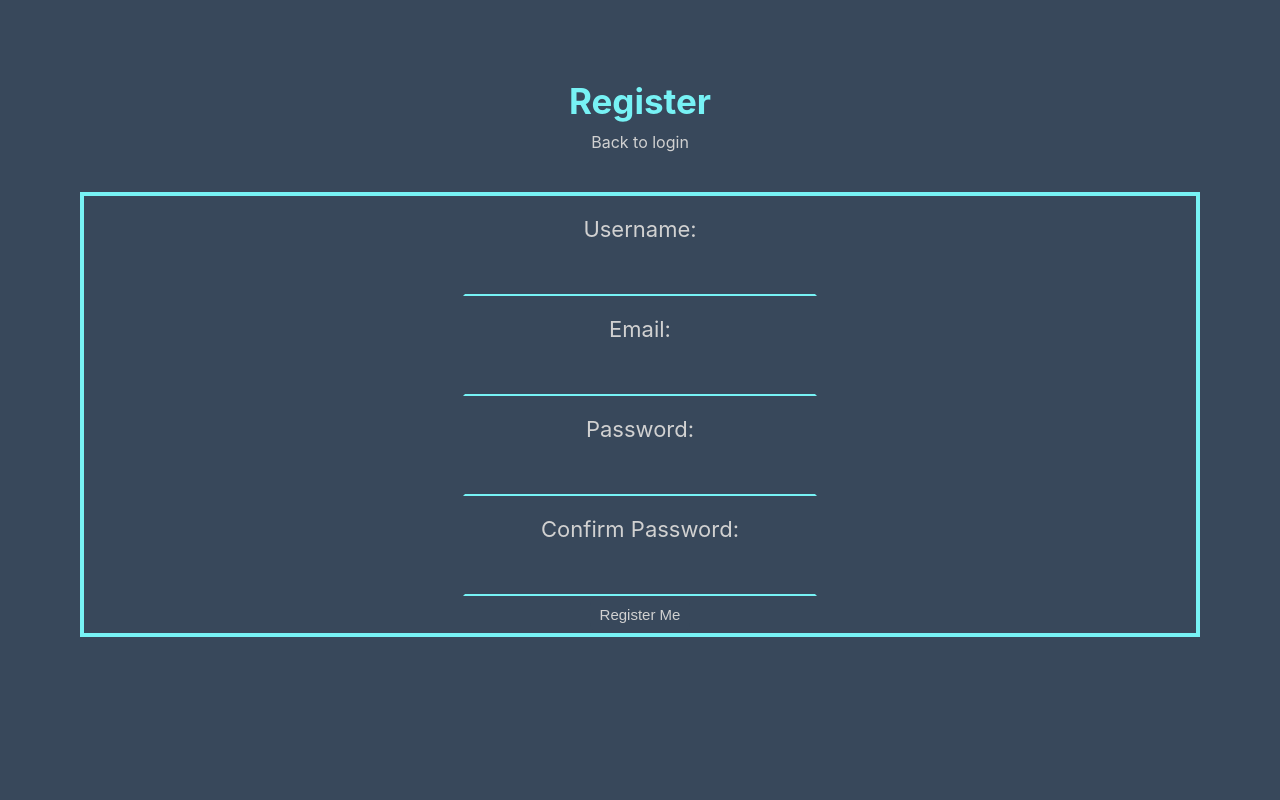
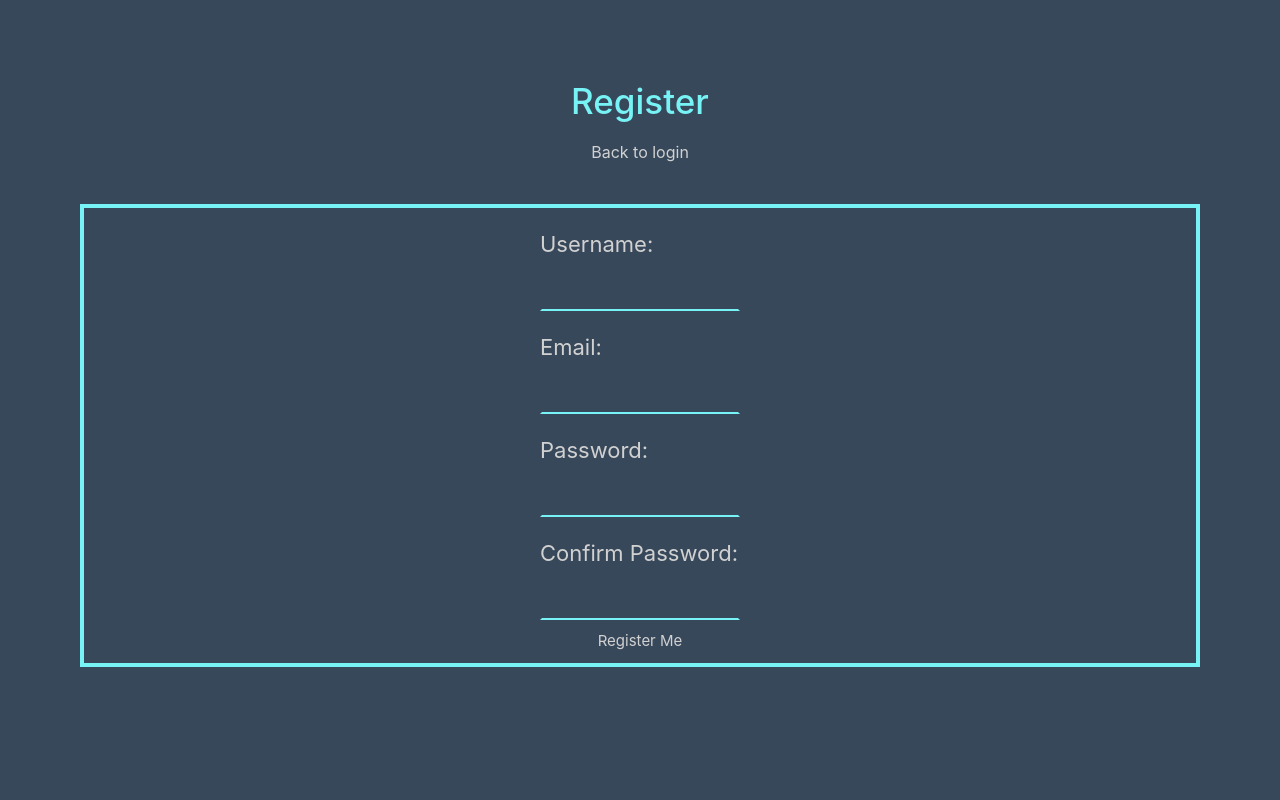
Before and after one commit to Branley22/solo_project, a React (Create React App) app in the folder client/: page / in a window 1280 px wide. Shown: the top 800 px of the page. Built offline with nearby package versions, Linux system fonts and the light colour scheme.

Commit message:
commit new css update

```diff
--- a/client/public/index.html
+++ b/client/public/index.html
@@ -24,6 +24,7 @@
       work correctly both with client-side routing and a non-root public URL.
       Learn how to configure a non-root public URL by running `npm run build`.
     -->
+    <link href="https://cdn.jsdelivr.net/npm/bootstrap@5.1.3/dist/css/bootstrap.min.css" rel="stylesheet" integrity="sha384-1BmE4kWBq78iYhFldvKuhfTAU6auU8tT94WrHftjDbrCEXSU1oBoqyl2QvZ6jIW3" crossorigin="anonymous">
     <title>React App</title>
   </head>
   <body>
--- a/client/src/App.css
+++ b/client/src/App.css
@@ -3,8 +3,9 @@
   padding: 0px;
 }
 
-.App {
+/* .App {
   text-align: center;
+  height: 100px;
 }
 
 a {
@@ -22,7 +23,6 @@ h3{
   font-size: 30px;
   padding: 10px;
   color:rgb(209, 209, 209);
-
 }
 
 a:hover{
@@ -193,10 +193,304 @@ span {
   cursor: pointer;
   margin-bottom: 30px;
   padding: 2px;
-
 }
 
 .logout-link:hover{
   background-color: rgb(119,242,245);
   border-style: none;
+} */
+
+label {
+  display: block;
+  width: 200px;
+  margin: 20px auto;
+  font-size: 22px;
+  color: rgb(209, 209, 209);
+  text-align: left;
 }
+
+input {
+  width: 200px;
+  height: 30px;
+  text-align: left;
+  border: 2px solid black;
+  border-top-color: rgb(56, 72, 91);
+  border-right-color: rgb(56, 72, 91);
+  border-left-color: rgb(56, 72, 91);
+  border-bottom-color: rgb(119,242,245);
+  background: transparent;
+}
+
+select{
+  width: 350px;
+  height: 30px;
+  border: 2px solid black;
+  background-color: (56, 72, 91);
+  background: transparent;
+  border: 2px solid rgb(119,242,245);
+}
+
+a {
+  text-decoration: none;
+  color:rgb(209, 209, 209);
+}
+
+a:hover{
+  color: rgb(0, 0, 0);
+  transition: 0.5s;
+}
+
+h2{
+  font-size: 35px;
+  color: rgb(119,242,245);
+  padding-bottom: 10px;
+}
+
+h3{
+  font-size: 30px;
+  padding: 10px;
+  color:rgb(209, 209, 209);
+
+}
+
+li{
+  list-style: none;
+}
+
+.login-container{
+  background-color:rgb(56, 72, 91);
+  height: fit-content;
+  padding: 80px;
+  text-align: center;
+  }
+
+  .login-footer{
+    display: flex;
+    justify-content: space-evenly;
+  }
+
+  .logout-link{
+    background-color:rgb(209, 209, 209);
+    color: black;
+    font-size: 15px;
+    border-radius: 5px;
+    padding: 2px;
+    cursor: pointer;
+    margin-bottom: 30px;
+    padding: 2px;
+  }
+
+  .logout-link:hover{
+    background-color: rgb(119,242,245);
+    border-style: none;
+  }
+
+  .allbook-container {
+    padding: 29px;
+    background-color: rgb(56, 72, 91);
+    height: 970px;
+    text-align: center;
+  }
+
+  .allbooks-header {
+    display: flex;
+    justify-content: space-between;
+    background-color: rgb(56, 72, 91);
+  }
+
+  .allbooks-title{
+    color: rgb(119,242,245);
+    margin-top: 70px;
+    font-style: italic;
+    padding-left: 20px;
+  }
+
+  .add-new-book-p {
+    text-align: right;
+    margin-bottom: 40px;
+  }
+
+  .small-img{
+    width: 70px;
+    height: 70px;
+  }
+
+  .allbook-table {
+    table-layout:fixed;
+    border-collapse: fixed;
+    text-align: center;
+    width: 100%;
+    height:130%;
+    /* margin: auto; */
+    /* padding: 100px; */
+    color: rgb(209, 209, 209);
+    font-size: 17px;
+  }
+
+  td {
+    background: #333;
+    color: white;
+    font-weight: bold;
+    padding: 3px;
+  }
+
+  th, td{
+    width: 20%;
+    /* text-align: left; */
+    /* border: .5px solid black; */
+    text-align: center;
+    border: 1px solid rgb(119,242,245);
+  }
+
+  .userProfile-header{
+    text-align: left;
+    color: rgb(119,242,245);
+    padding-bottom: 30px;
+    font-style: italic;
+  }
+
+  .userProfile-title {
+    color: rgb(119,242,245);
+    font-size: 25px;
+    padding-bottom: 20px;
+    text-decoration: underline;
+  }
+
+  .userProfile-table{
+    table-layout:fixed;
+    border-collapse: fixed;
+    text-align: center;
+    width: 100%;
+    /* margin: auto; */
+    /* padding: 100px; */
+    color: rgb(209, 209, 209);
+    font-size: 15px;
+  }
+
+  .header-nav{
+    display: flex;
+    justify-content: space-between;
+    margin-bottom: 35px;
+  }
+
+  .lg-img{
+    width: 120px;
+    height: 120px;
+  }
+
+  .one-book{
+    margin: 20px;
+  }
+
+  .one-book-p {
+    color: rgb(209, 209, 209);
+  }
+
+  span {
+    color: rgb(209,209,209);
+    margin-right: 10px;
+  }
+
+  select {
+    width: 200px;
+  }
+
+  .submitbtn{
+    background-color:rgb(56, 72, 91);
+    color: rgb(209, 209, 209);
+    padding: 10px;
+    border-radius: 10px;
+    border-style: none;
+    text-align: left;
+    align-items: left;
+    cursor: pointer;
+    transition: 0.5s;
+    font-size: 15px;
+  }
+
+  .submitbtn:hover{
+    background-color:rgb(119,242,245);
+    color: black;
+    margin-top: 20px;
+    padding: 15px;
+  }
+
+  form{
+    text-align: center;
+    border: 4px solid rgb(119,242,245);
+    margin-top: 40px;
+
+  }
+  @media screen and (min-width: 512px) and (max-width: 768px) {
+
+    .allbook-container {
+      padding: 29px;
+      background-color: rgb(56, 72, 91);
+      height: fit-content;
+      text-align: center;
+    }
+
+    th, td{
+      width: 15%;
+      /* text-align: left; */
+      /* border: .5px solid black; */
+      text-align: center;
+      border: 1px solid rgb(119,242,245);
+    }
+
+
+    .login-container{
+      background-color:rgb(56, 72, 91);
+      height: 970px;
+      padding: 80px;
+      text-align: center;
+      }
+  }
+
+  @media screen and (min-width: 768px) {
+
+    .login-container{
+      background-color:rgb(56, 72, 91);
+      height: 970px;
+      padding: 80px;
+      text-align: center;
+      }
+
+      .login-footer{
+        display: flex;
+        justify-content: space-evenly;
+      }
+
+      th, td{
+        width: 10%;
+        /* text-align: left; */
+        /* border: .5px solid black; */
+        text-align: center;
+        border: 1px solid rgb(119,242,245);
+      }
+
+      .allbook-container {
+        padding: 29px;
+        background-color: rgb(56, 72, 91);
+        height: fit-content;
+        text-align: center;
+      }
+
+      @media screen and (min-width: 1024px) {
+
+        .login-container{
+          background-color:rgb(56, 72, 91);
+          height: 970px;
+          padding: 80px;
+          text-align: center;
+          }
+
+          th, td{
+            width: 5%;
+            /* text-align: left; */
+            /* border: .5px solid black; */
+            text-align: center;
+            border: 1px solid rgb(119,242,245);
+          }
+      }
+  }
--- a/client/src/App.js
+++ b/client/src/App.js
@@ -1,6 +1,6 @@
+import './App.css';
 import React, {useState} from 'react';
 import {Router} from '@reach/router';
-import './App.css';
 import Header from './components/Header';
 import AllBooks from './components/AllBooks';
 import CreateBook from './components/CreateBook';
@@ -16,7 +16,6 @@ function App() {
 
   return (
     <div className="App">
-      {/* <Header setReloadBoolean={setReloadBoolean} reloadBoolean={reloadBoolean}/> */}
       <Router>
         <LogReg path="/"/>
         <Login setReloadBoolean={setReloadBoolean} reloadBoolean={reloadBoolean}
--- a/client/src/components/AllBooks.js
+++ b/client/src/components/AllBooks.js
@@ -29,14 +29,14 @@ const AllBooks = (props)=>{
           <h1 className="allbooks-title">Good Reads</h1>
           <Header headerText="" headerPath={`/users/profile/${currentUserId}`}/>
         </div>
-        <p style={{textAlign:"right", marginBottom:"40px"}}>
+        <p className="add-new-book-p">
           <Link to={`/books/new/`}>
             Add new book
           </Link>
         </p>
 
         <table>
-          <thead>
+          <thead className="allbook-table">
             <tr>
               <th>Image</th>
               <th>Name</th>
@@ -49,7 +49,7 @@ const AllBooks = (props)=>{
         {
           bookList.map((book, index)=>(
             <div key={index}>
-              <table>
+              <table className="allbook-table">
                 <thead>
                   <tr>
                     <td><img src={book.image} alt="book image" className="small-img"/></td>
--- a/client/src/components/Form.js
+++ b/client/src/components/Form.js
@@ -19,7 +19,7 @@ const Form = (props)=>{
 
 
   return(
-    <div>
+    <div className="editbook">
       <form onSubmit={submitHandler}>
 
         <div>
--- a/client/src/components/Header.js
+++ b/client/src/components/Header.js
@@ -33,7 +33,7 @@ const Header = (props)=>{
   return(
     <div>
       <ul className="header-nav">
-      <Link to={headerPath}>{headerText}</Link>
+        <Link to={headerPath}>{headerText}</Link>
         {
           currentUserId?
           <Link to={`/users/profile/${currentUserId}`}><li> Your Profile</li></Link>
--- a/client/src/components/Login.js
+++ b/client/src/components/Login.js
@@ -43,7 +43,11 @@ const Login = (props)=>{
 
         <div>
           <label>Email Address:</label>
-          <input type="text" name="email" value={email} onChange={(e)=> setEmail(e.target.value)}/>
+          <input
+            type="text"
+            name="email"
+            value={email} onChange={(e)=> setEmail(e.target.value)}
+            placeholder="Example@gmail.com"/>
         </div>
 
         <div>
@@ -52,7 +56,7 @@ const Login = (props)=>{
         </div>
 
         <div className="login-footer">
-            <button className="submitbtn">
+              <button className="submitbtn">
               <Link to="/">
                 Don't have an account?
               </Link>
--- a/client/src/components/UserProfile.js
+++ b/client/src/components/UserProfile.js
@@ -33,12 +33,12 @@ const UserProfile = (props)=>{
   },[])
 
   return(
-    <div className="login-container">
+    <div className="allbook-container">
       <h1 className="userProfile-header">Good Reads</h1>
         <Header headerText="Go back" headerPath={`/books`}/>
       <h1 className="userProfile-title">Welcome to {userPage.username}'s Profile!</h1>
 
-      <table>
+      <table className="userProfile-table">
         <thead>
           <tr>
             <th>Image</th>
@@ -53,13 +53,15 @@ const UserProfile = (props)=>{
       {
         userBookList.map((book, index)=>(
           <div key ={index}>
-            <table>
+            <table className="userProfile-table">
               <thead>
+                <tr>
                 <td><img src={book.image} className="small-img"/></td>
                 <td>{book.name}</td>
                 <td>{book.description}</td>
                 <td>{book.categories}</td>
                 <td>{book.rating}</td>
+                </tr>
               </thead>
             </table>
           </div>
```
Also changed, not shown: client/package.json (+8 -0 lines), 1 other file (tests, documents, lock files or other folders).
